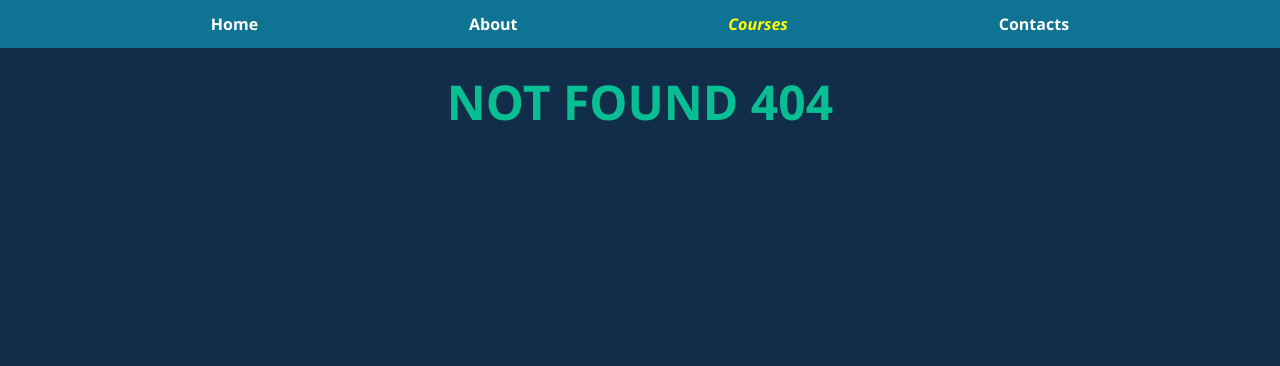
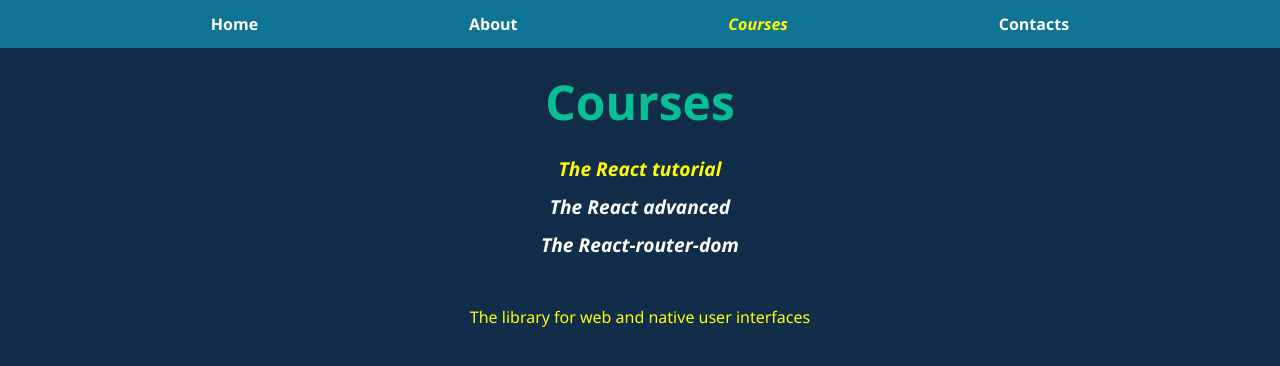
Before and after one commit to Waldemar-00/react-again, a React (Create React App) app in the folder 26-react-router/: page /courses/react in a window 1280 px wide. Before the commit this address had no page. Shown: the top 366 px of the page. Built offline with nearby package versions, Linux system fonts and the light colour scheme.

Commit message:
Used the useParams hook.

```diff
--- a/26-react-router/src/App.css
+++ b/26-react-router/src/App.css
@@ -34,3 +34,17 @@ nav {
   color: yellow;
   font-style: italic;
 }
+ul {
+  list-style: none;
+  color: white;
+  font-size: 1.2rem;
+  font-weight: bold;
+  font-style: italic;
+}
+li {
+  margin-bottom: 0.7rem;
+}
+article {
+  margin-top: 3rem;
+  color: yellow;
+}
--- a/26-react-router/src/App.jsx
+++ b/26-react-router/src/App.jsx
@@ -3,6 +3,7 @@ import './App.css'
 import MainLayout from './components/MainLayout'
 import Home from './components/Home'
 import Courses from './components/Courses'
+import SingleCourse from './components/SingleCourse'
 import About from './components/About'
 import Contacts from './components/Contacts'
 import NotFound404 from './components/NotFound404'
@@ -16,7 +17,9 @@ function App() {
           <Route path='/' element={<MainLayout />}>
             <Route index element={<Home />} />
             <Route path='/about' element={<About />} />
-            <Route path='/courses' element={<Courses />} />
+            <Route path='/courses' element={<Courses />}>
+              <Route path='/courses/:slug' element={<SingleCourse />} />
+            </Route>
             <Route path='/contacts' element={<Contacts />} />
             <Route path='*' element={<NotFound404 />} />
           </Route>
--- a/26-react-router/src/components/Courses.jsx
+++ b/26-react-router/src/components/Courses.jsx
@@ -1,2 +1,20 @@
-const Courses = () => <h2>Courses</h2>
+import { NavLink, Outlet } from 'react-router-dom'
+import { courses } from '../data/courses'
+const Courses = () => {
+  return (
+    <>
+      <h2>Courses</h2>
+      <ul>
+        {courses.map((course) => {
+          return (
+            <li key={course.id}>
+              <NavLink to={`/courses/${course.slug}`}>{course.title}</NavLink>
+            </li>
+          )
+        })}
+      </ul>
+      <Outlet />
+    </>
+  )
+}
 export default Courses
--- /dev/null
+++ b/26-react-router/src/components/SingleCourse.jsx
@@ -0,0 +1,13 @@
+import { useParams } from 'react-router-dom'
+import { courses } from '../data/courses'
+
+const SingleCourse = () => {
+  const { slug } = useParams()
+  return (
+    <article>
+      <div>{courses.filter((course) => course.slug === slug)[0].description}</div>
+    </article>
+  )
+}
+
+export default SingleCourse
--- a/26-react-router/src/data/courses.js
+++ b/26-react-router/src/data/courses.js
@@ -1,16 +1,19 @@
 export const courses = [
   {
     id: 1,
+    slug: 'react',
     title: 'The React tutorial',
     description: 'The library for web and native user interfaces',
   },
   {
     id: 2,
+    slug: 'react-adv',
     title: 'The React advanced',
     description: 'The sourse for advaced users',
   },
   {
     id: 3,
+    slug: 'router',
     title: 'The React-router-dom',
     description: 'The library for web links',
   },
```
